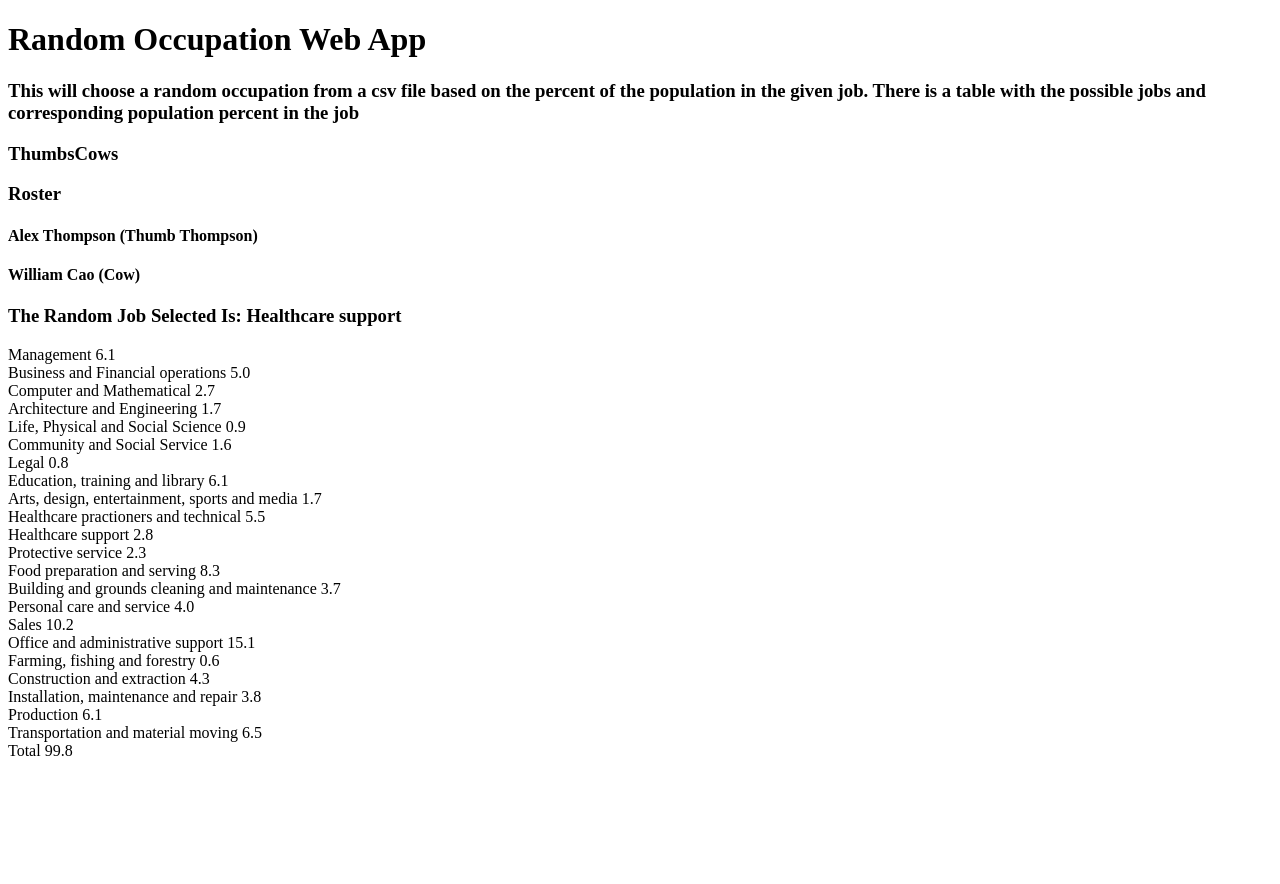
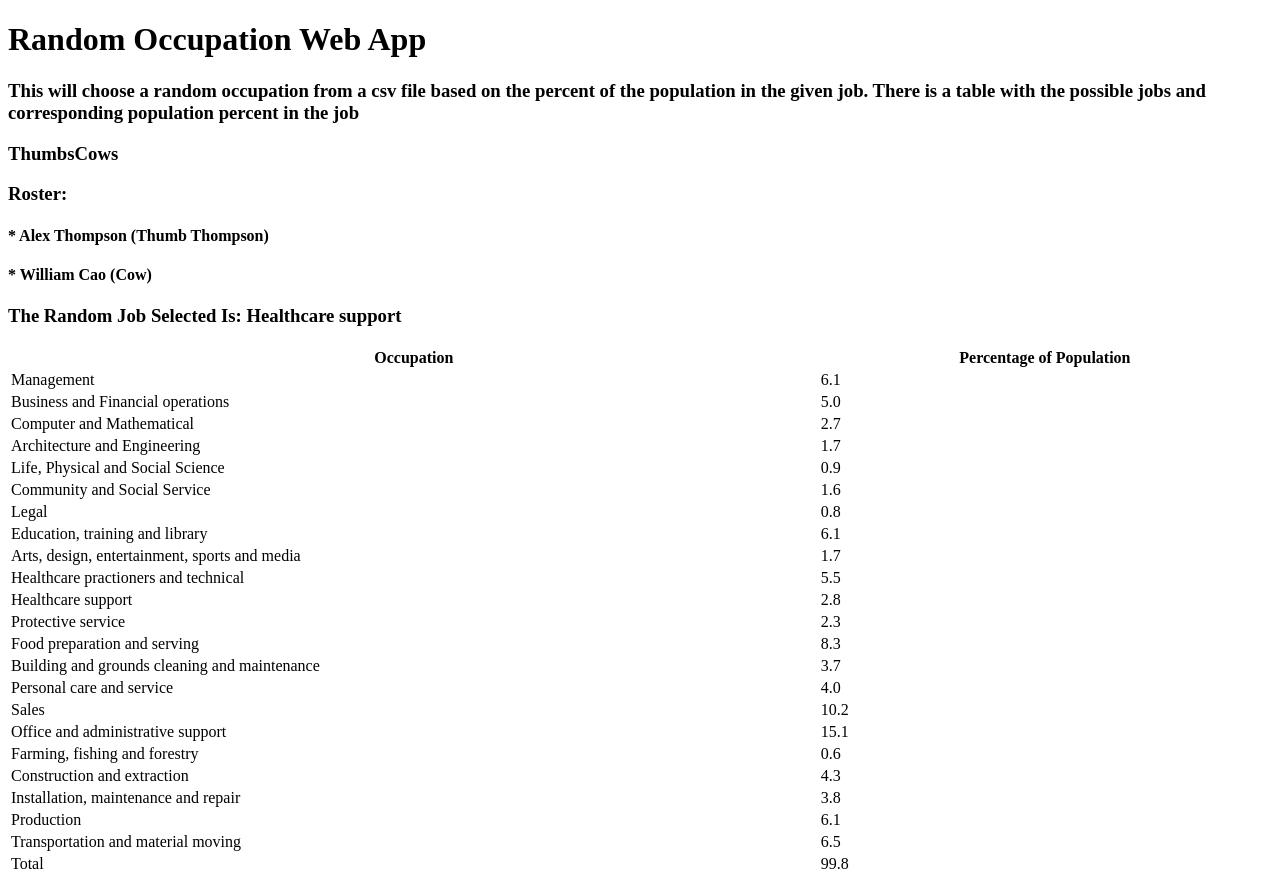
Before and after one commit to athompson00/SoftDev-HW, a Flask app: page /occupyflaskst in a window 1280 px wide. Before the commit the page ends 756 px from the top, so only its background shows below. Run offline with Flask 2, Linux system fonts and the light colour scheme.

Commit message:
created html table for occupations

```diff
--- a/10_occ/templates/stub.html
+++ b/10_occ/templates/stub.html
@@ -2,19 +2,24 @@
 <html>
  <head>
    <meta charset="UTF-8">
-   <title>title</title>
+   <title>Random Occupation</title>
  </head>
  <body>
   <h1>Random Occupation Web App</h1>
   <h3>This will choose a random occupation from a csv file based on the percent of the population in the given job. There is a table with the possible jobs and corresponding population percent in the job</h3>
   <h3>ThumbsCows</h3>
-  <h3>Roster</h3>
-  <h4>Alex Thompson (Thumb Thompson)<h4>
-  <h4>William Cao (Cow)<h4>
+  <h3>Roster:</h3>
+  <h4>* Alex Thompson (Thumb Thompson)<h4>
+  <h4>* William Cao (Cow)<h4>
   <h3> The Random Job Selected Is: {{job}}</h3>
+  <table style = "width: 100%">
+    <th>  Occupation </th>
+    <th> Percentage of Population </th>
   {% for occupation in occupations %}
-  {{occupation + '\t' + occupations[occupation] + '\n'}}
-  <br>
+  <tr>
+    <td> {{occupation}} </td>
+    <td> {{occupations[occupation]}} </td>
+  </tr>
   {% endfor %}
  </body>
 </html>
```
